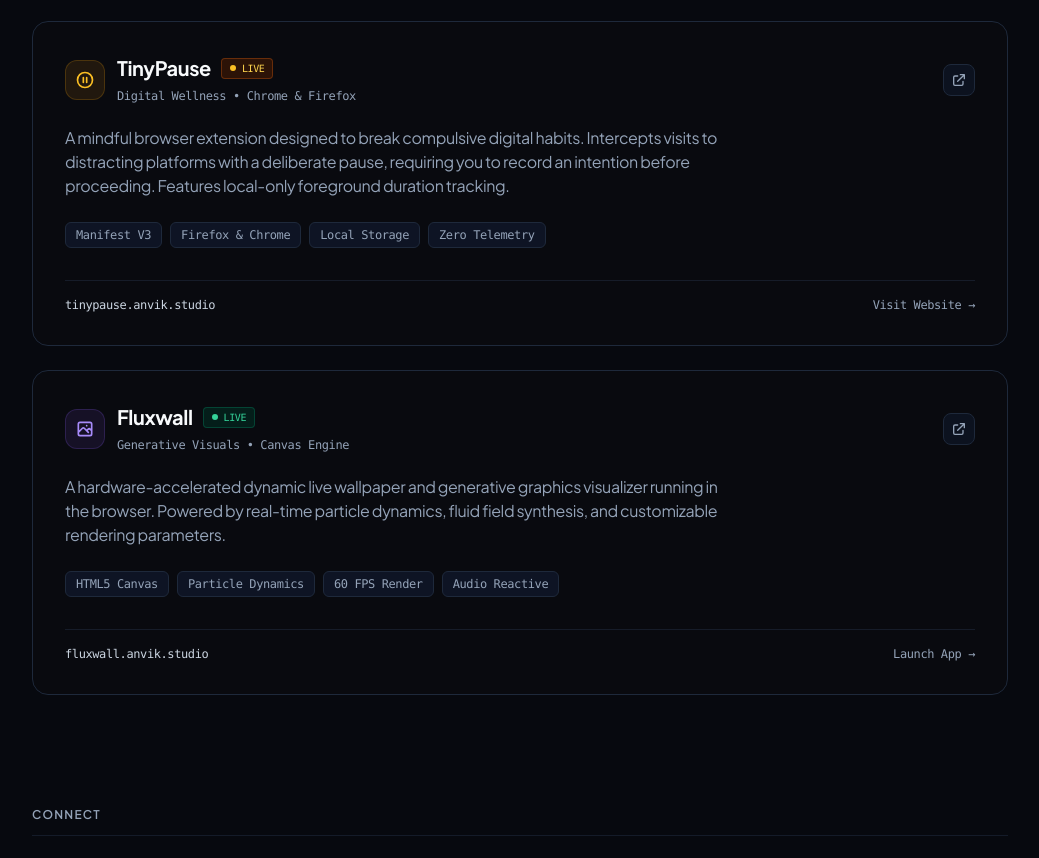
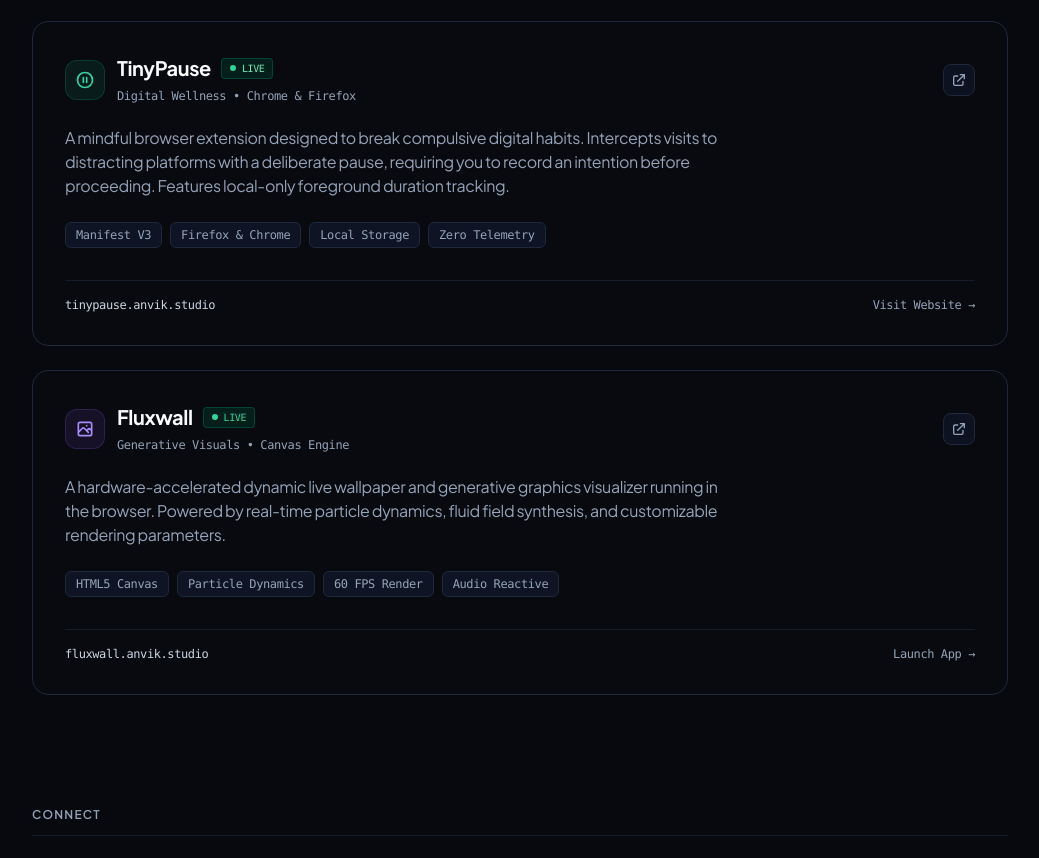
Before and after one commit to abhishekBansal/anvik.studio, a plain HTML site: page index.html in a window 1280 px wide. Shown: the part 1610-2468 px from the top of the page, without its empty margins (120-1159 px from the left). Drawn offline with nearby package versions, Linux system fonts and the light colour scheme.

Commit message:
Update TinyPause icon accent to emerald green matching brand logo

```diff
--- a/index.html
+++ b/index.html
@@ -251,7 +251,7 @@
             <div class="space-y-5">
               <div class="flex items-center justify-between">
                 <div class="flex items-center gap-3">
-                  <div class="w-10 h-10 rounded-xl bg-amber-500/10 border border-amber-500/20 flex items-center justify-center text-amber-400 group-hover:scale-105 group-hover:border-amber-500/40 transition-all">
+                  <div class="w-10 h-10 rounded-xl bg-emerald-500/10 border border-emerald-500/20 flex items-center justify-center text-emerald-400 group-hover:scale-105 group-hover:border-emerald-500/40 transition-all">
                     <svg class="w-5 h-5" fill="none" viewBox="0 0 24 24" stroke="currentColor">
                       <path stroke-linecap="round" stroke-linejoin="round" stroke-width="2" d="M10 9v6m4-6v6m7-3a9 9 0 11-18 0 9 9 0 0118 0z"/>
                     </svg>
@@ -259,8 +259,8 @@
                   <div>
                     <div class="flex items-center gap-2.5">
                       <span class="font-bold text-xl text-[#F8FAFC] group-hover:text-white transition-colors">TinyPause</span>
-                      <span class="px-2 py-0.5 text-[10px] uppercase font-mono font-medium rounded bg-amber-950/60 text-amber-300 border border-amber-800/60 flex items-center gap-1.5">
-                        <span class="w-1.5 h-1.5 rounded-full bg-amber-400"></span> Live
+                      <span class="px-2 py-0.5 text-[10px] uppercase font-mono font-medium rounded bg-emerald-950/60 text-emerald-300 border border-emerald-800/60 flex items-center gap-1.5">
+                        <span class="w-1.5 h-1.5 rounded-full bg-emerald-400"></span> Live
                       </span>
                     </div>
                     <span class="text-xs text-slate-400 font-mono">Digital Wellness &bull; Chrome &amp; Firefox</span>
```
